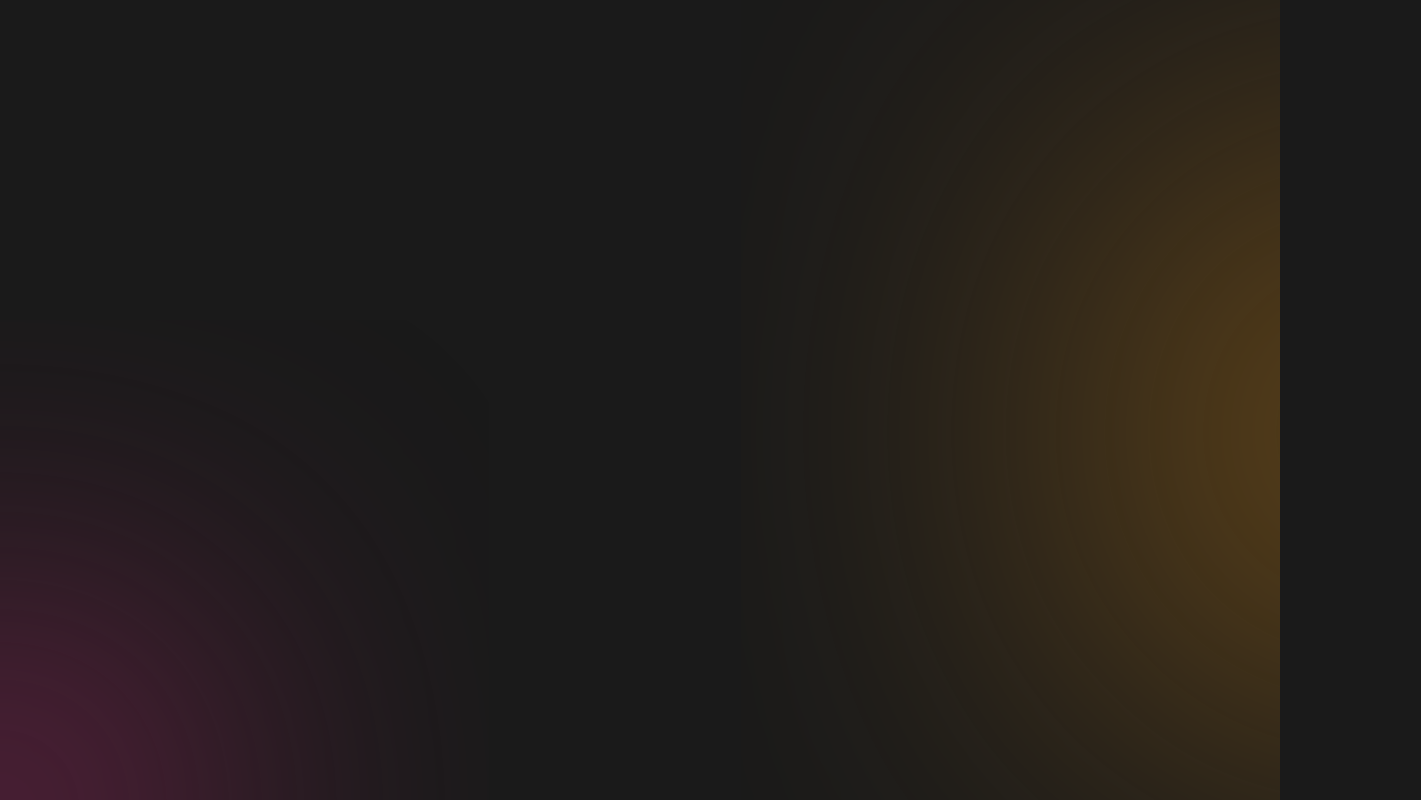
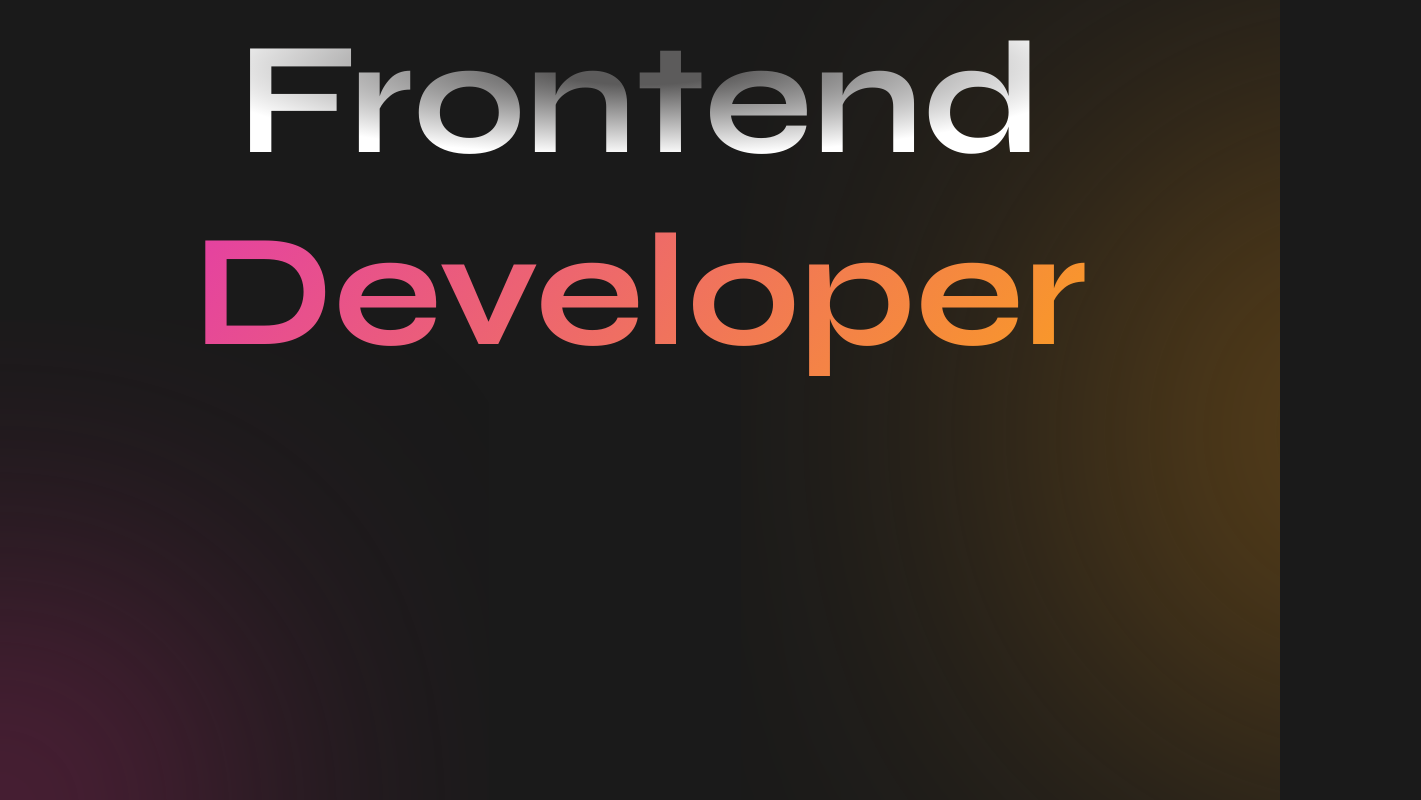
Before and after one commit to AbdelrahmanElhosiny/Portfolio, a React (Vite) app: page / in a window 1280 px wide. Shown: the top 800 px of the page, 1421 px wide, since content can reach past the window. Built offline with nearby package versions, Linux system fonts and the light colour scheme.

Commit message:
add center text

```diff
--- a/src/App.css
+++ b/src/App.css
@@ -5,3 +5,7 @@ body {
   margin: 0;
   background-color: #1a1a1a;
 }
+
+h1 {
+  margin: 0;
+}
--- a/src/App.tsx
+++ b/src/App.tsx
@@ -1,11 +1,13 @@
 import styled from "@emotion/styled";
 import "./App.css";
 import Background from "./components/Background";
+import CenterText from "./components/CenterText";
 
 function App() {
   return (
     <Holder>
       <Background />
+      <CenterText />
     </Holder>
   );
 }
--- a/src/components/Background/index.tsx
+++ b/src/components/Background.tsx
@@ -1,5 +1,5 @@
 import styled from "@emotion/styled";
-import SVG from "../../assets/SVG";
+import SVG from "../assets/SVG";
 
 const Background = () => {
   return (
@@ -18,13 +18,16 @@ const Background = () => {
 };
 
 const Holder = styled.div`
-  .yellow-circle svg {
+  position: relative;
+
+  .yellow-circle {
     position: absolute;
-    right: 0em;
+    right: 0;
+    top: 0;
     z-index: -1;
   }
 
-  .pink-circle svg {
+  .pink-circle {
     position: absolute;
     left: 0;
     z-index: -1;
@@ -34,7 +37,7 @@ const Holder = styled.div`
   .star svg {
     position: absolute;
     top: 100em;
-    right: 10em;
+    left: 10em;
     z-index: -1;
   }
 `;
--- /dev/null
+++ b/src/components/CenterText.tsx
@@ -0,0 +1,45 @@
+import styled from "@emotion/styled";
+import fonts from "../styles/fonts";
+
+const CenterText = () => {
+  return (
+    <Holder>
+      <div className="center-text">
+        <h1 className="line1">Frontend</h1>
+        <h1 className="line2">Developer</h1>
+      </div>
+    </Holder>
+  );
+};
+
+const Holder = styled.div`
+  .center-text {
+    font-size: 5em;
+    ${fonts.CenterText}
+    display: grid;
+  }
+
+  h1 {
+    display: flex;
+    align-items: center;
+    justify-content: center;
+  }
+
+  .line1 {
+    background-image: radial-gradient(
+      ellipse at 50% 35%,
+      #5c5b5b 10%,
+      #ffffff 50%
+    );
+    background-clip: text;
+    color: transparent;
+  }
+
+  .line2 {
+    background-image: linear-gradient(128deg, #e440a3 15%, #fba11d 90%);
+    background-clip: text;
+    color: transparent;
+  }
+`;
+
+export default CenterText;
```
